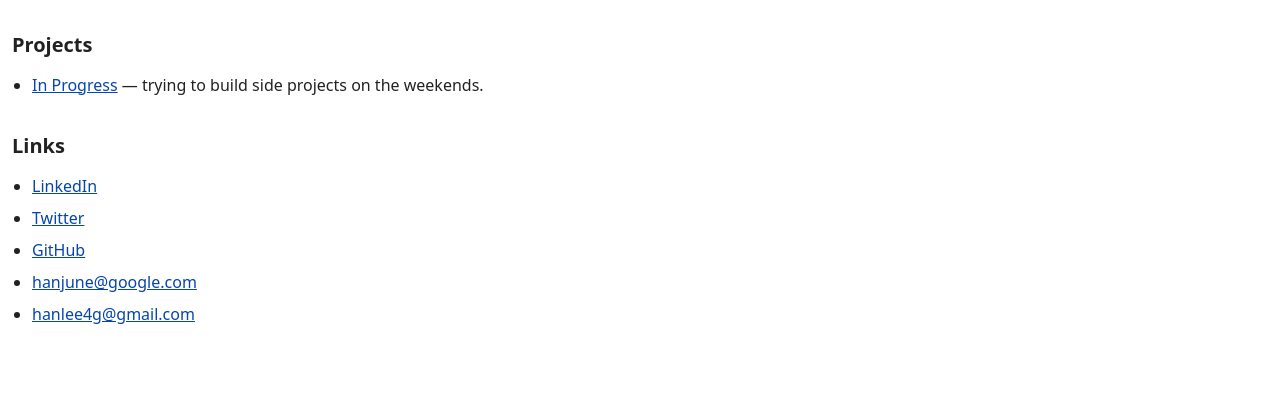
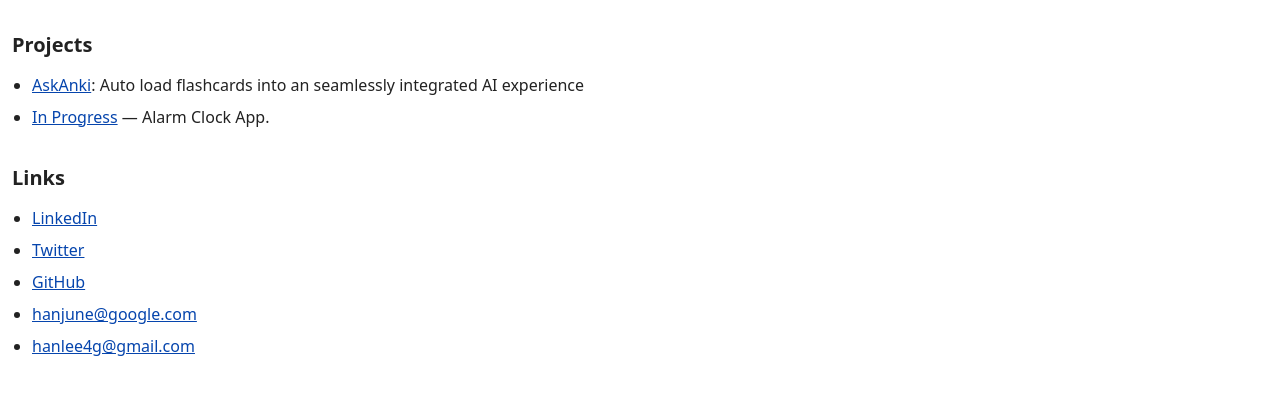
Before and after one commit to hanlee4g/hanlee4g.github.io, a plain HTML site: page index.html in a window 1280 px wide. Shown: the part 177-572 px from the top of the page. Drawn offline with Linux system fonts and the light colour scheme.

Commit message:
Update index.html

```diff
--- a/index.html
+++ b/index.html
@@ -63,8 +63,11 @@
           <h2 id="projects-heading">Projects</h2>
           <ul>
             <li>
+              <a href="https://ankiweb.net/shared/info/1904025405?cb=1756676672883" target="_blank" rel="noopener noreferrer">AskAnki</a>: Auto load flashcards into an seamlessly integrated AI experience
+            </li>
+            <li>
               <a href="https://hanlee4g.github.io/" target="_blank" rel="noopener noreferrer">In Progress</a>
-              — trying to build side projects on the weekends.
+              — Alarm Clock App.
             </li>
           </ul>
         </section>
```
